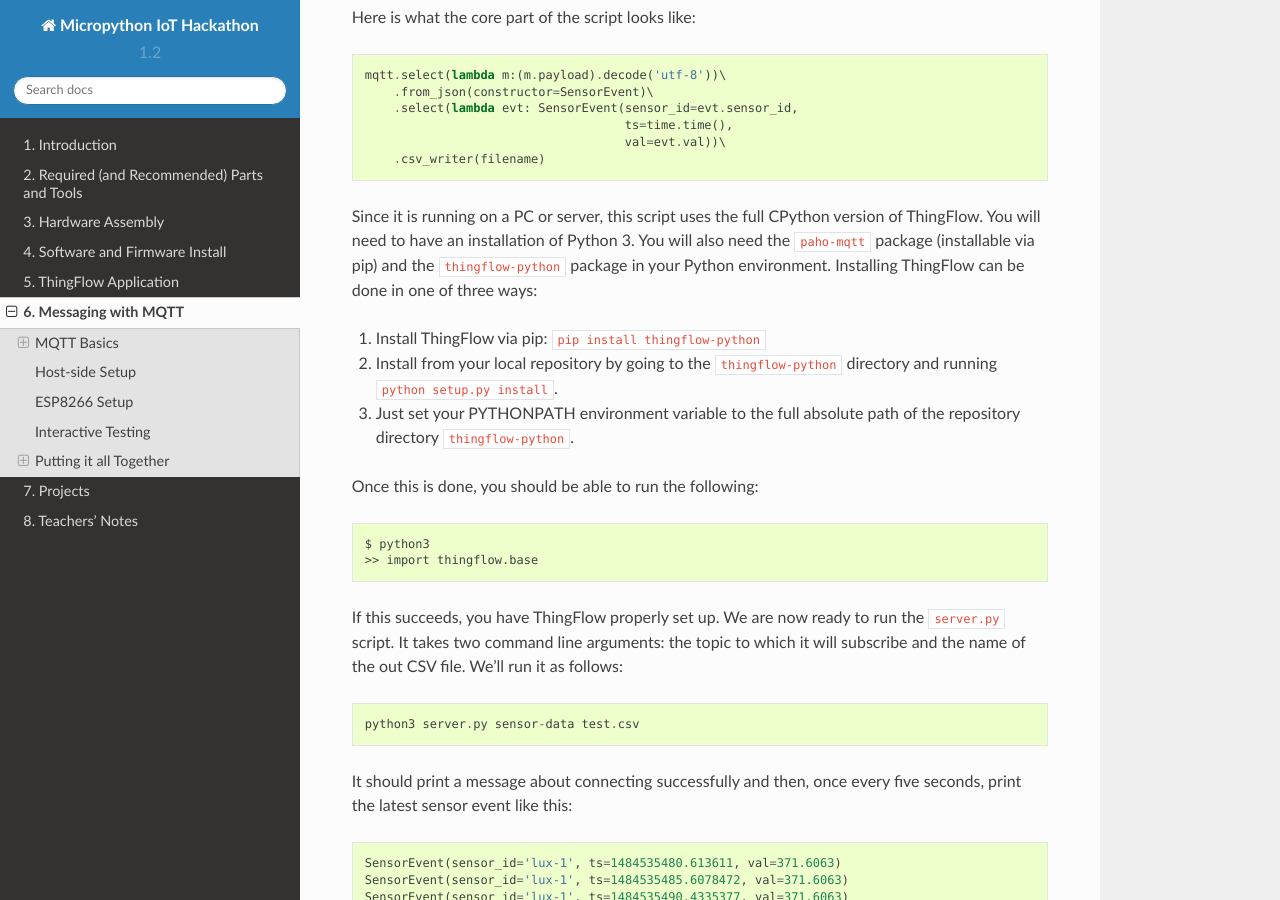
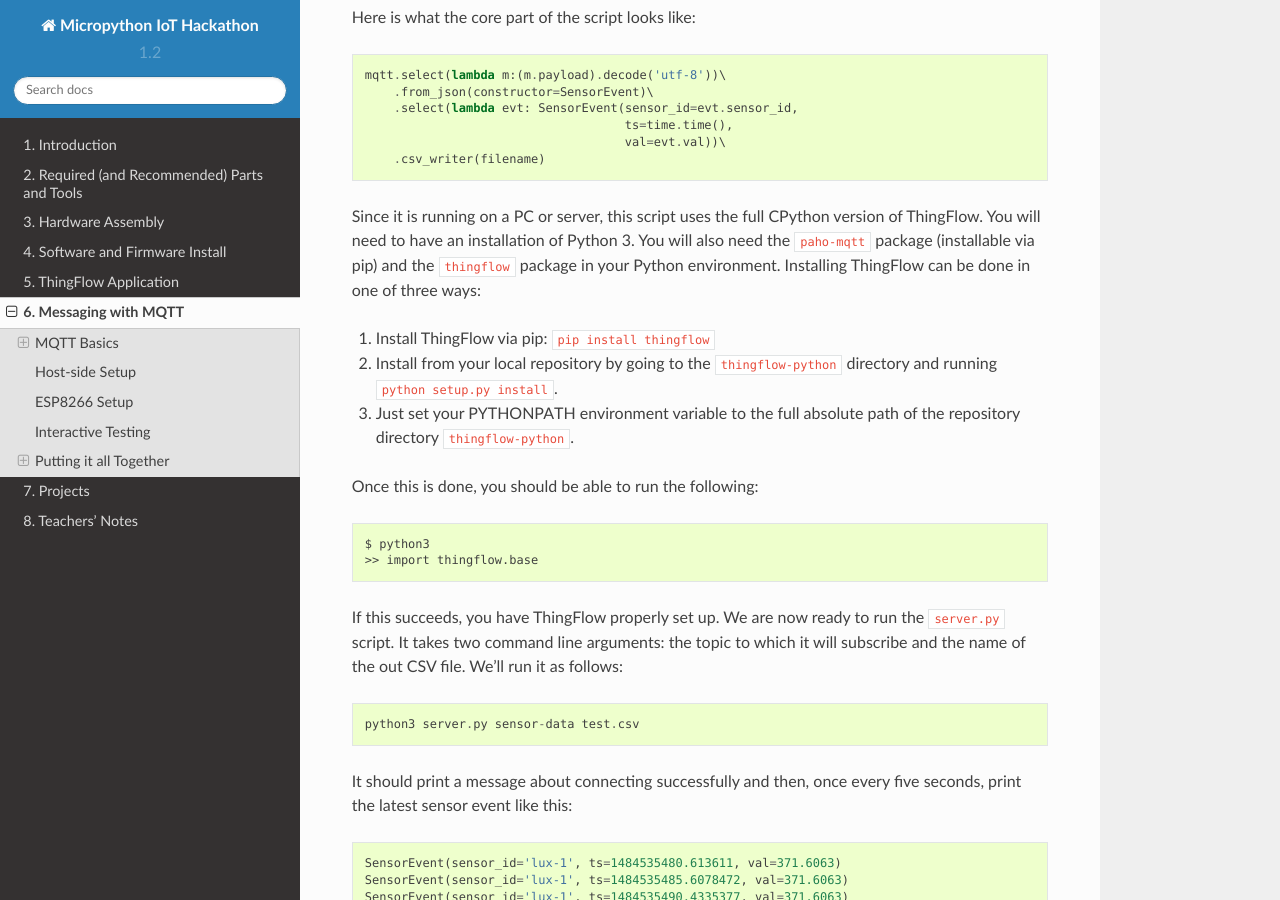
Before and after one commit to jfischer/micropython-iot-hackathon, a Sphinx documentation site: the page built from docs/mqtt.rst, in a window 1280 px wide and 900 px high, scrolled down 6596 px. Built offline with Sphinx 7.4.7 and the Read the Docs theme 2.0.0, drawn with Linux system fonts in a browser that asks for light colours.

Commit message:
Use thingflow package name

```diff
--- a/docs/mqtt.rst
+++ b/docs/mqtt.rst
@@ -307,11 +307,11 @@ Here is what the core part of the script looks like:
 Since it is running on a PC or server, this script uses the full
 CPython version of ThingFlow. You will need to have an installation of
 Python 3. You will also need the ``paho-mqtt`` package (installable via pip)
-and the ``thingflow-python``
+and the ``thingflow``
 package in your Python environment. Installing ThingFlow can be done in one of
 three ways:
 
-1. Install ThingFlow via pip: ``pip install thingflow-python``
+1. Install ThingFlow via pip: ``pip install thingflow``
 2. Install from your local repository by going to the ``thingflow-python``
    directory and running ``python setup.py install``.
 3. Just set your PYTHONPATH environment variable to the full absolute path
```
